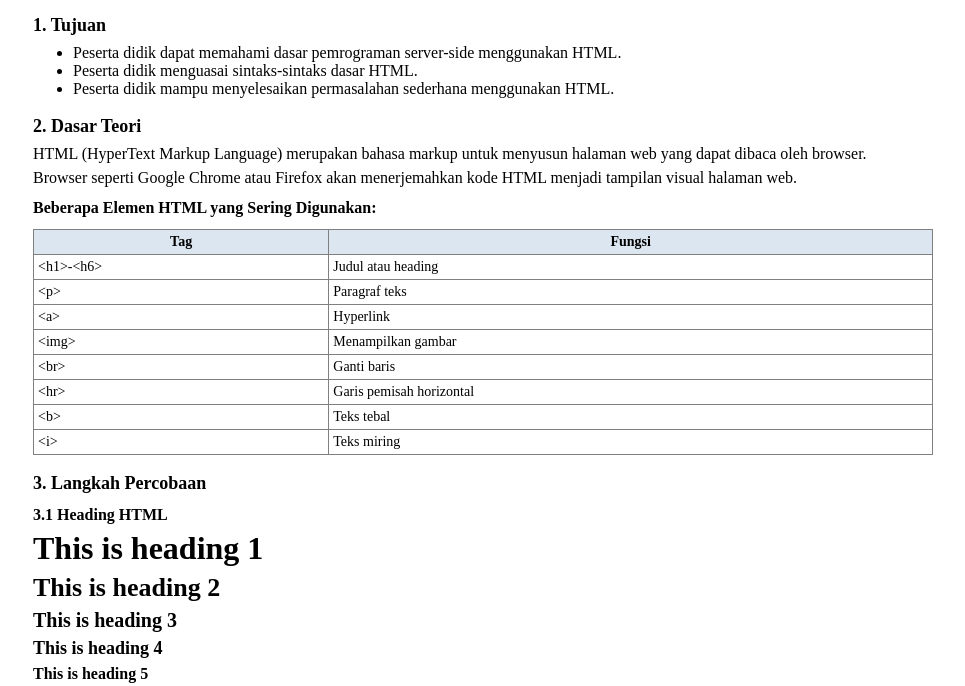
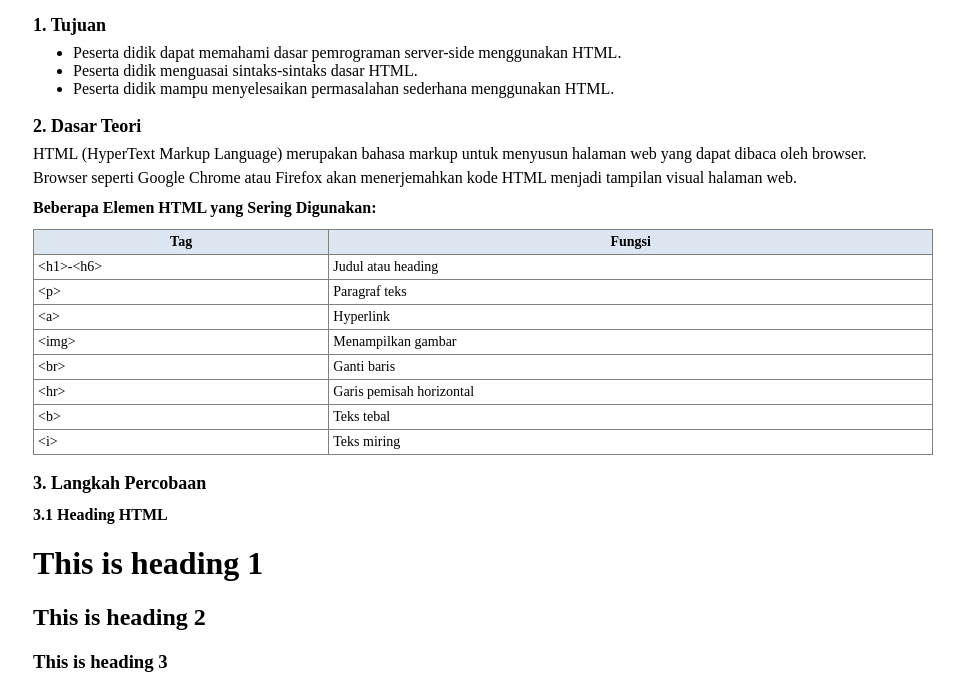
Before and after one commit to Izzan-commits/learn-HTML-fundamental-github.io, a plain HTML site: page index.html in a window 1280 px wide. Shown: the part 198-884 px from the top of the page, without its empty margins (157-1122 px from the left). Drawn offline with Linux system fonts and the light colour scheme.

Commit message:
index.html

```diff
--- a/index.html
+++ b/index.html
@@ -67,12 +67,12 @@
   <h3 style="margin:18px 0 8px; font-size:18px;">3. Langkah Percobaan</h3>
   <h4 style="margin:12px 0 6px;">3.1 Heading HTML</h4>
 
-  <h1 style="margin:6px 0 6px; font-size:32px;">This is heading 1</h1>
-  <h2 style="margin:6px 0 6px; font-size:26px;">This is heading 2</h2>
-  <h3 style="margin:6px 0 6px; font-size:20px;">This is heading 3</h3>
-  <h4 style="margin:6px 0 6px; font-size:18px;">This is heading 4</h4>
-  <h5 style="margin:6px 0 6px; font-size:16px;">This is heading 5</h5>
-  <h6 style="margin:6px 0 6px; font-size:14px;">This is heading 6</h6>
+  <h1>This is heading 1</h1>
+  <h2>This is heading 2</h2>
+  <h3>This is heading 3</h3>
+  <h4>This is heading 4</h4>
+  <h5>This is heading 5</h5>
+  <h6>This is heading 6</h6>
 
   <h4 style="margin:12px 0 6px;">3.2 Paragraf HTML</h4>
   <p>This is a paragraph.</p>
```
